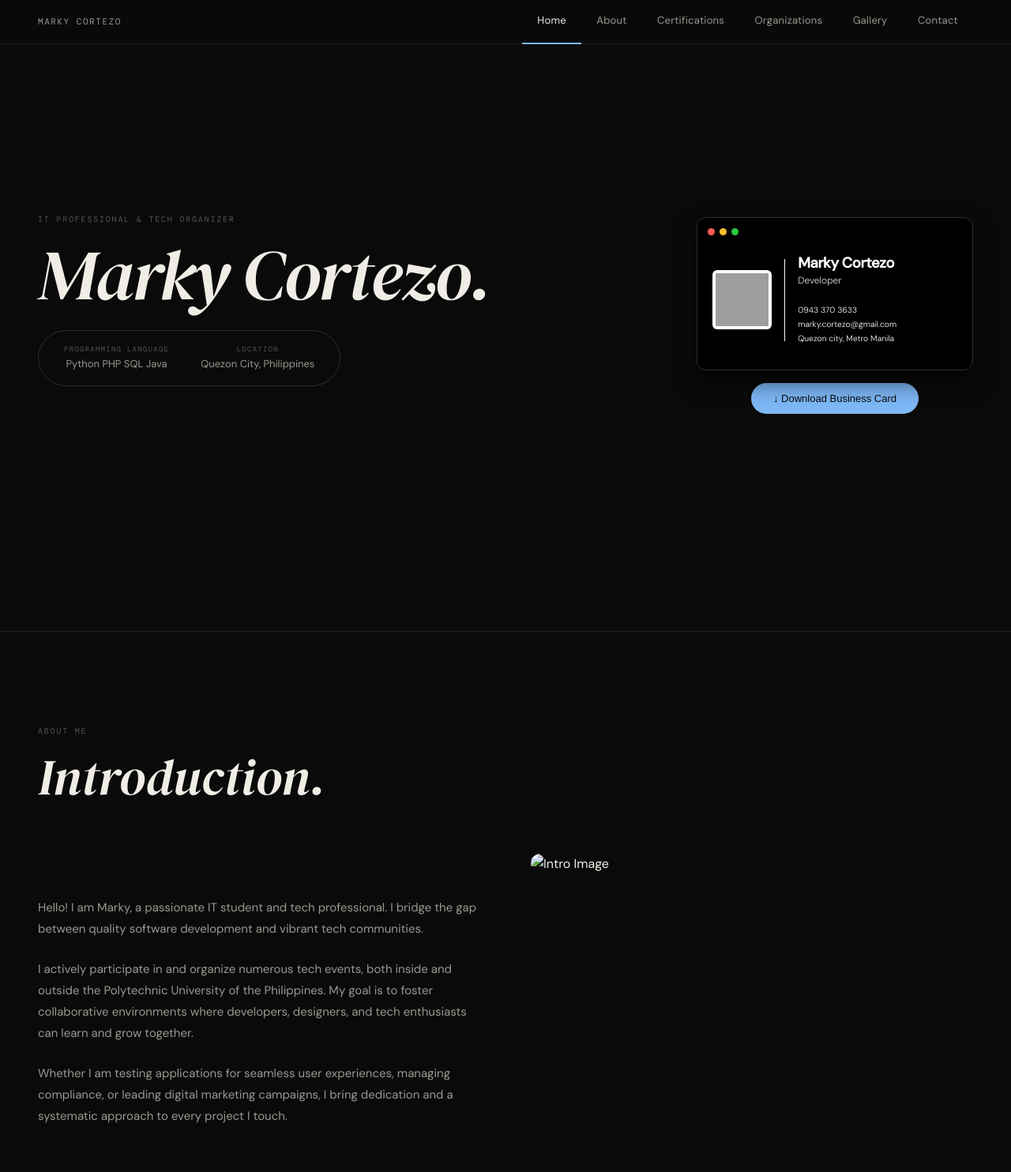
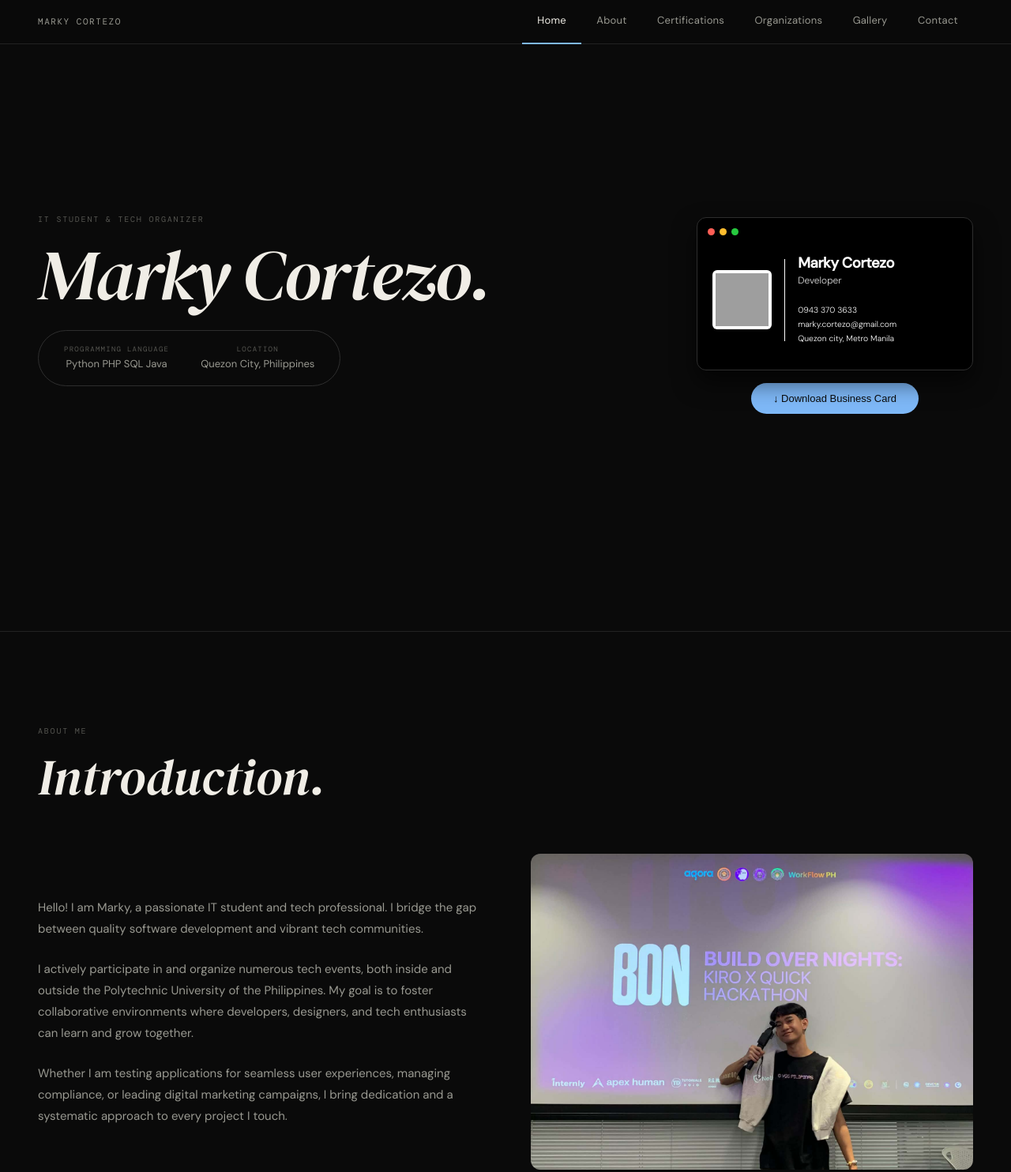
Before and after one commit to iammarkyiii/cortezo-portfolio, a plain HTML site: page index.html in a window 1280 px wide. Shown: the top 1484 px of the page at 79% size. Drawn offline with nearby package versions, Linux system fonts and the light colour scheme; grey boxes are pictures that could not be loaded.

Commit message:
Update eyebrow text and intro image source

```diff
--- a/index.html
+++ b/index.html
@@ -249,7 +249,7 @@ nav{position:fixed;top:0;width:100%;z-index:100;background:rgba(10,10,10,0.93);b
 <section id="home" class="section">
   <div class="hero-wrapper">
     <div class="hero-content">
-      <div class="eyebrow">IT Professional & Tech Organizer</div>
+      <div class="eyebrow">IT Student & Tech Organizer</div>
       <div class="hero-title">Marky Cortezo.</div>
       <div class="hero-meta">
         <div class="meta-item"><div class="meta-label">Programming Language</div><div class="meta-value">Python PHP SQL Java</div></div>
@@ -308,7 +308,7 @@ nav{position:fixed;top:0;width:100%;z-index:100;background:rgba(10,10,10,0.93);b
       </p>
     </div>
     <div class="intro-image-wrapper">
-      <img src="intro_image.jpg" alt="Intro Image" class="intro-image">
+      <img src="aws.jpg" alt="Intro Image" class="intro-image">
     </div>
   </div>
 </section>
```
